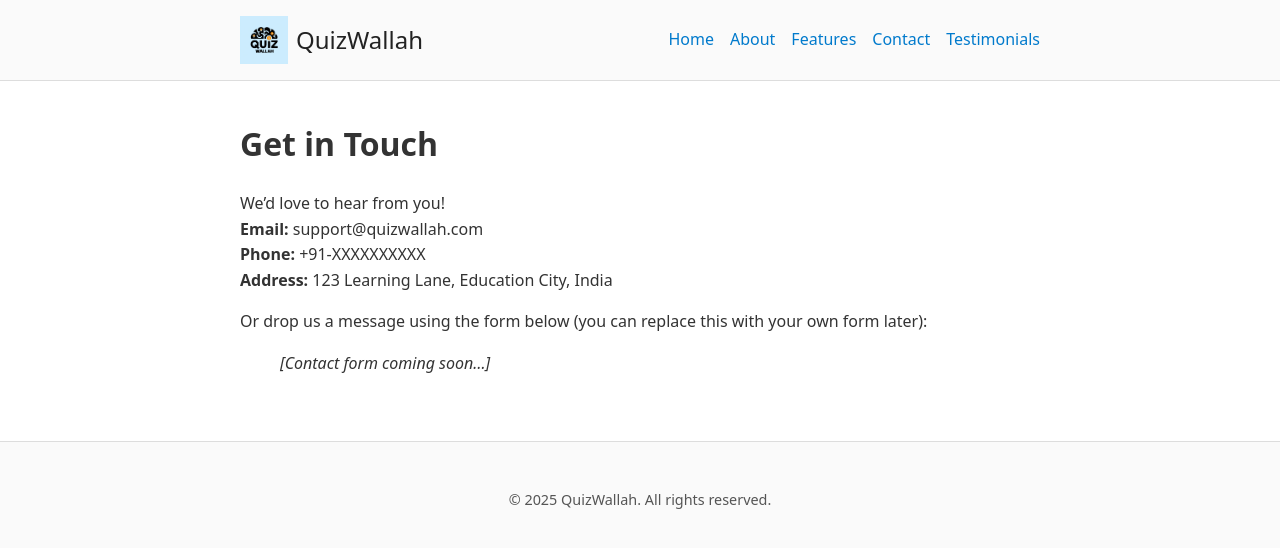
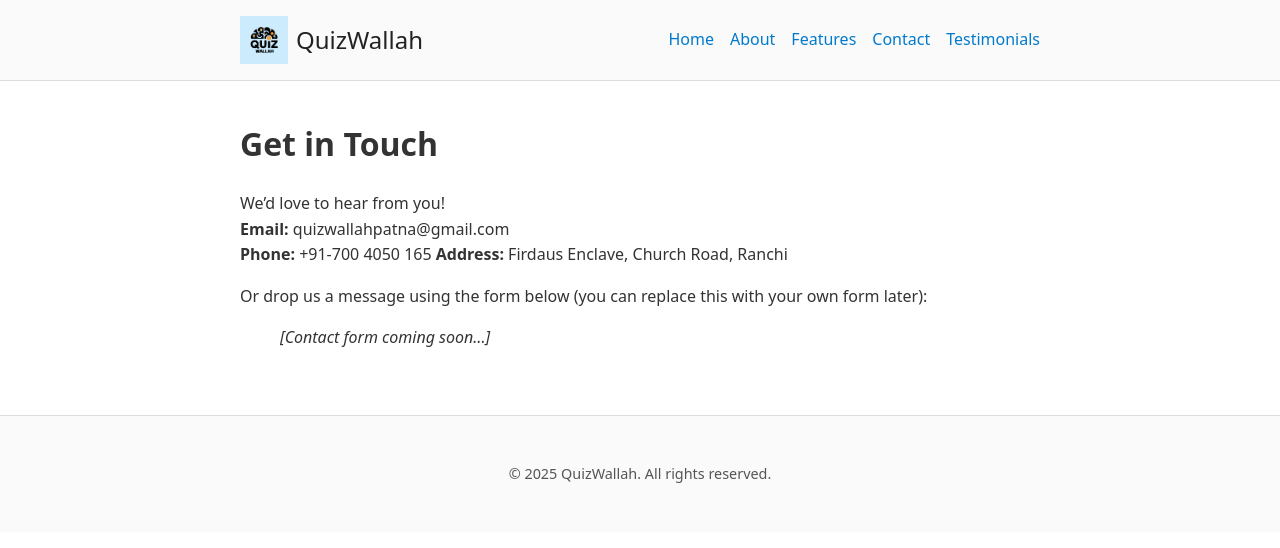
Before and after one commit to sarwarkhan009/github.io, a Jekyll site: the page built from contact.md, in a window 1280 px wide. Shown: the top 548 px of the page. Built offline with Jekyll 4.4.1, drawn with Linux system fonts in a browser that asks for light colours.

Commit message:
Update contact.md

```diff
--- a/contact.md
+++ b/contact.md
@@ -7,9 +7,9 @@ title: Contact
 # Get in Touch
 
 We’d love to hear from you!
-**Email:** support@quizwallah.com
-**Phone:** +91-XXXXXXXXXX
-**Address:** 123 Learning Lane, Education City, India
+**Email:** quizwallahpatna@gmail.com
+**Phone:** +91-700 4050 165
+**Address:** Firdaus Enclave, Church Road, Ranchi
 
 Or drop us a message using the form below (you can replace this with your own form later):
 
```
